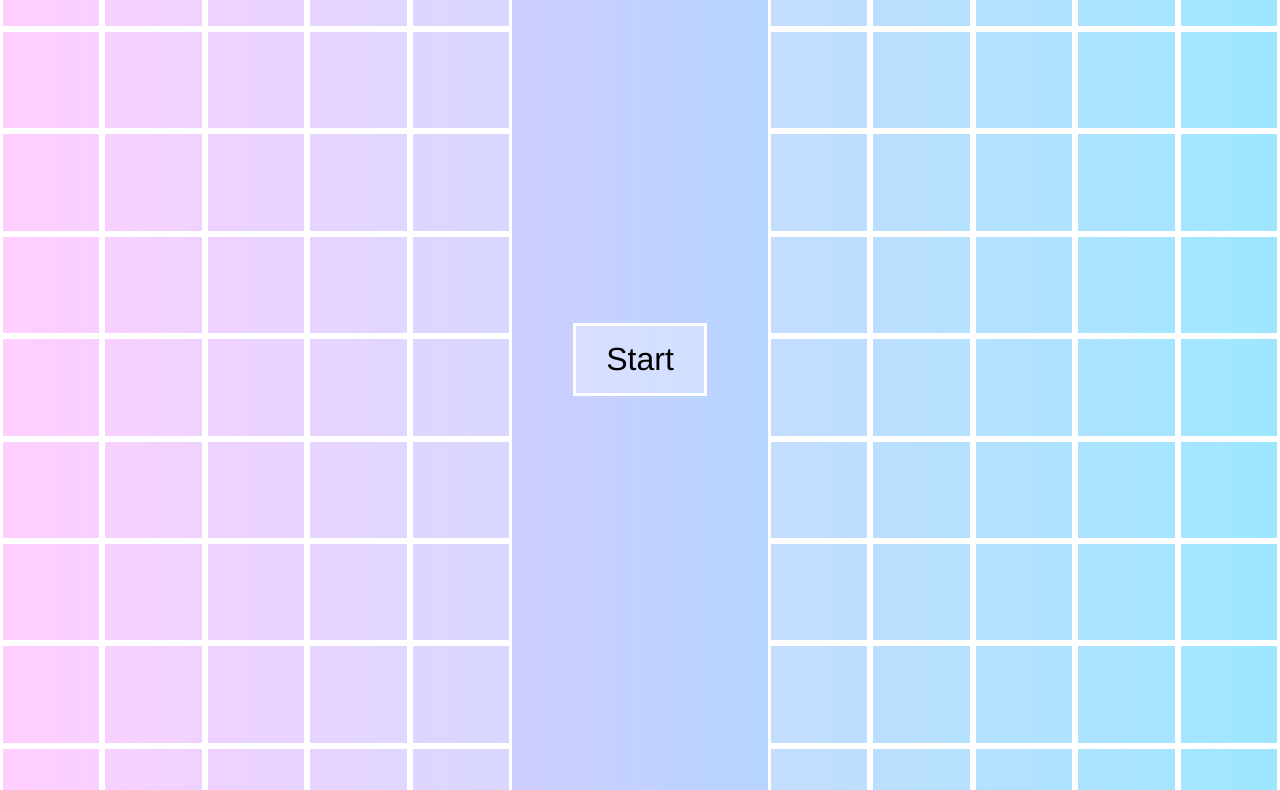
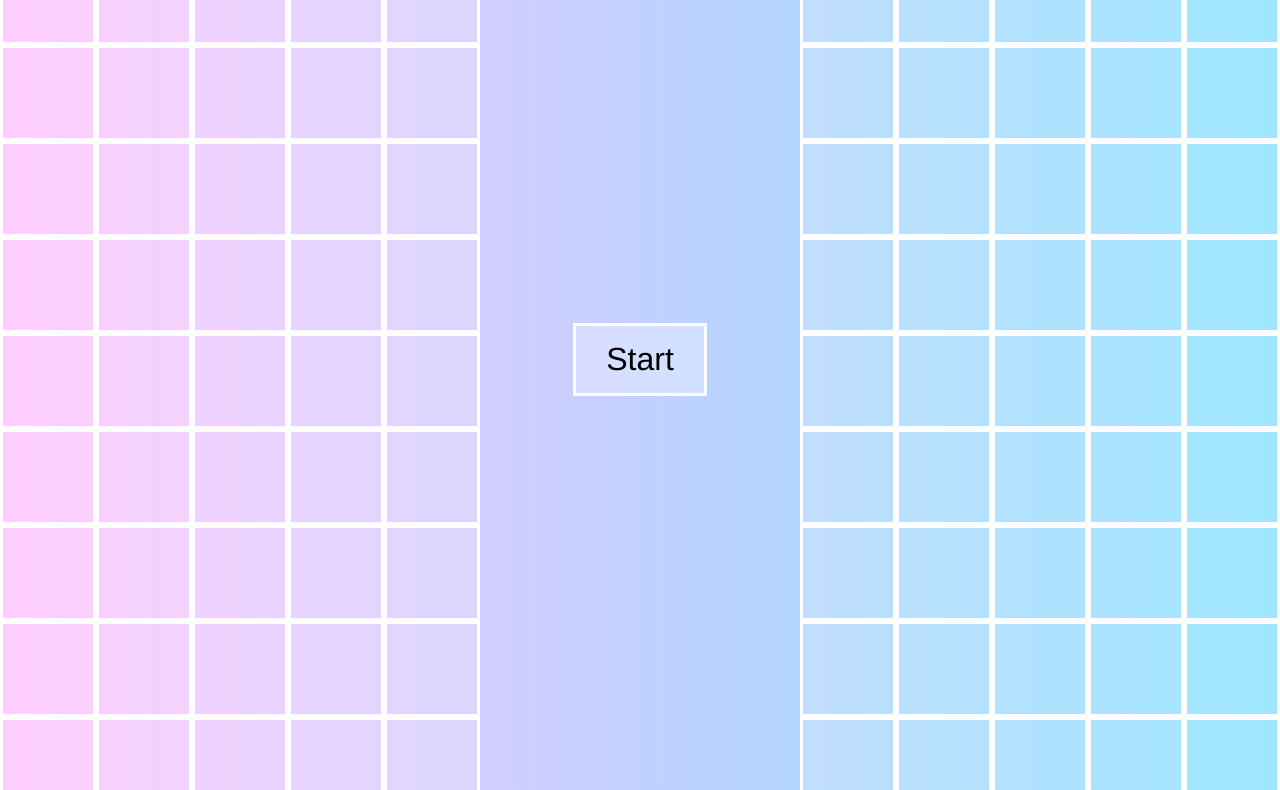
Before and after one commit to khangdvu/HiraganaPuzzle, a plain HTML site: page index.html in a window 1280 px wide. Shown: the part 115-905 px from the top of the page. Drawn offline with Linux system fonts and the light colour scheme.

Commit message:
decrease size of charts

```diff
--- a/styles.css
+++ b/styles.css
@@ -3,7 +3,7 @@
 }
 
 :root {
-  --cell-size: 3.2em;
+  --cell-size: 3em;
 }
 
 body {
```
